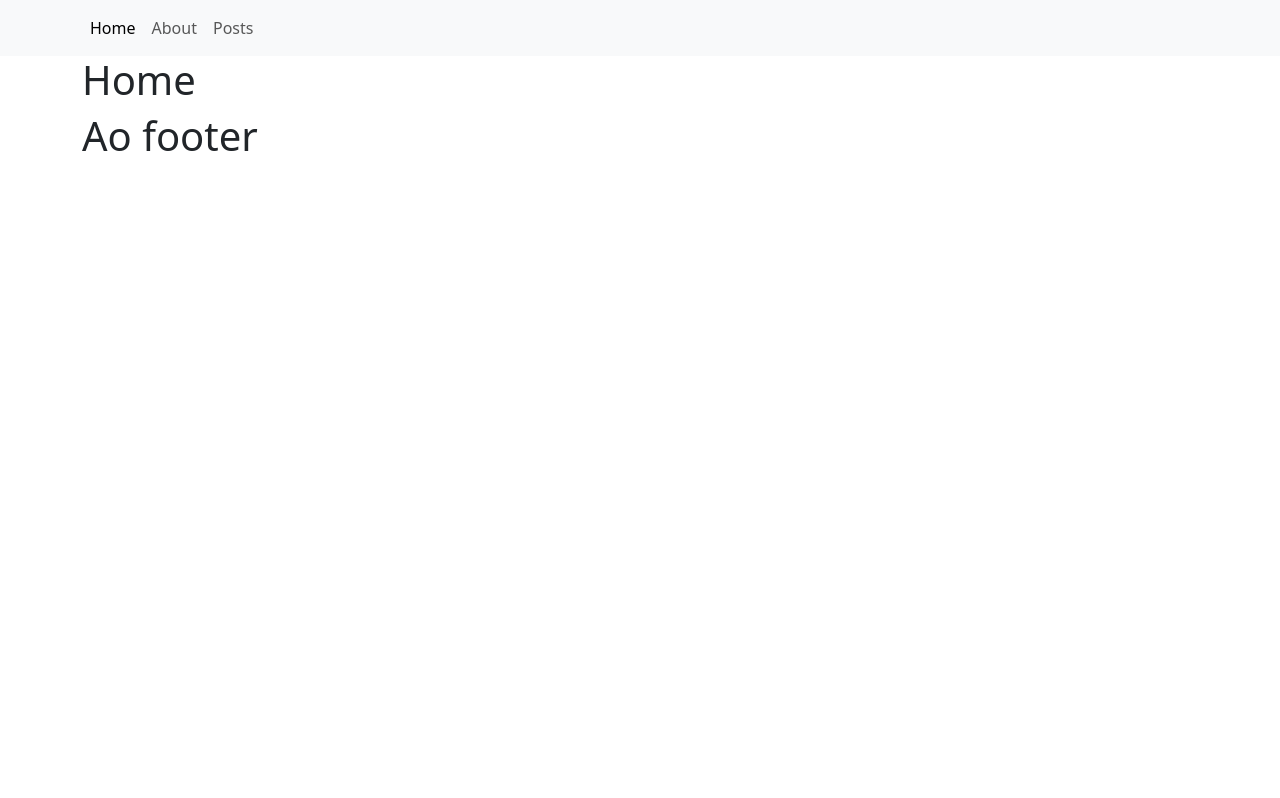
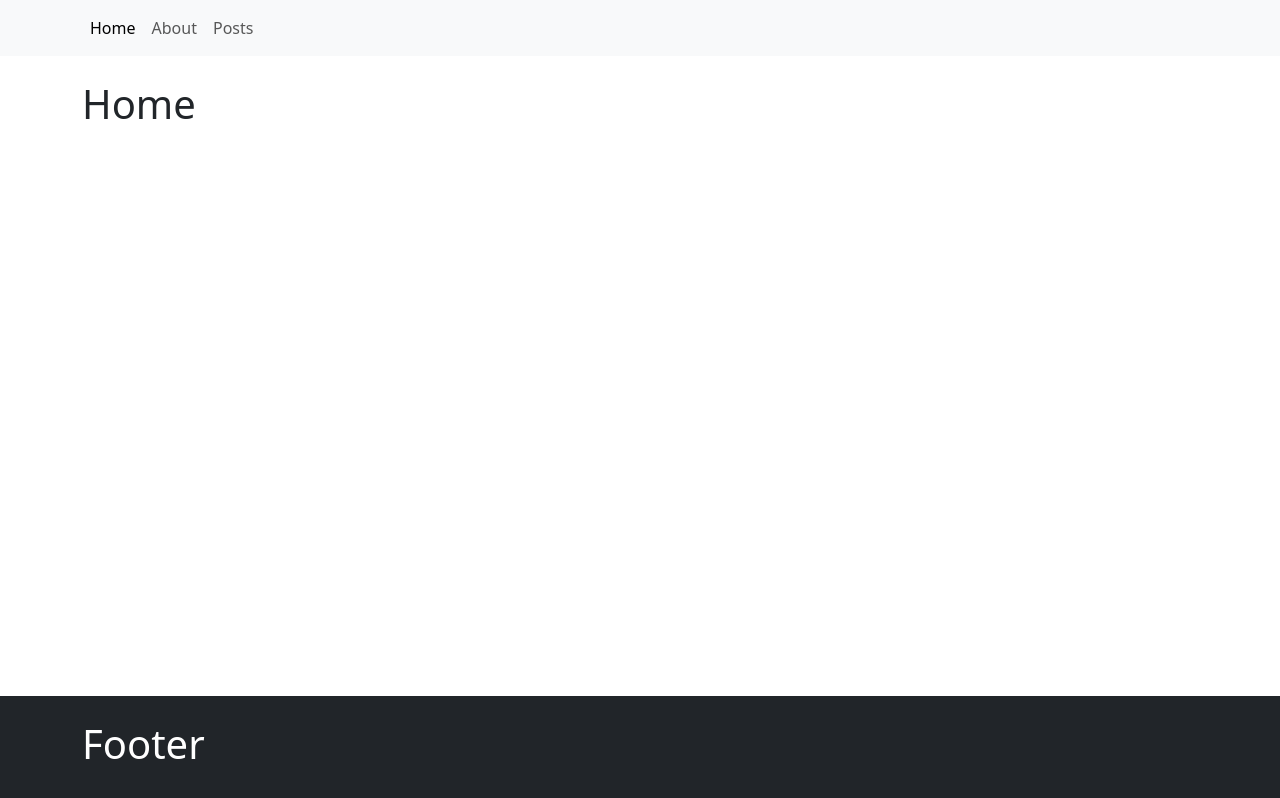
Before and after one commit to antonioferrigno28/react-router, a React (Vite) app: page / in a window 1280 px wide. Built offline with nearby package versions, Linux system fonts and the light colour scheme.

Commit message:
Better header, main & footer

```diff
--- a/src/assets/css/index.css
+++ b/src/assets/css/index.css
@@ -0,0 +1,9 @@
+.wrap {
+  display: flex;
+  flex-direction: column;
+  min-height: 100vh;
+}
+
+main {
+  flex-grow: 1;
+}
--- a/src/layouts/DefaultLayout.jsx
+++ b/src/layouts/DefaultLayout.jsx
@@ -13,8 +13,10 @@ export default function DefaultLayout() {
       </main>
 
       <footer>
-        <div className="container">
-          <h1>Ao footer</h1>
+        <div className="text-bg-dark py-4">
+          <div className="container ">
+            <h1>Footer</h1>
+          </div>
         </div>
       </footer>
     </div>
--- a/src/pages/AboutPage.jsx
+++ b/src/pages/AboutPage.jsx
@@ -1,6 +1,6 @@
 export default function AboutPage() {
   return (
-    <div className="container">
+    <div className="container py-4">
       <h1>Su di noi</h1>
     </div>
   );
--- a/src/pages/HomePage.jsx
+++ b/src/pages/HomePage.jsx
@@ -1,6 +1,6 @@
 export default function HomePage() {
   return (
-    <div className="container">
+    <div className="container py-4">
       <h1>Home</h1>
     </div>
   );
--- a/src/pages/PostsPage.jsx
+++ b/src/pages/PostsPage.jsx
@@ -1,6 +1,6 @@
 export default function PostsPage() {
   return (
-    <div className="container">
+    <div className="container py-4">
       <h1>Lista dei post:</h1>
     </div>
   );
```
